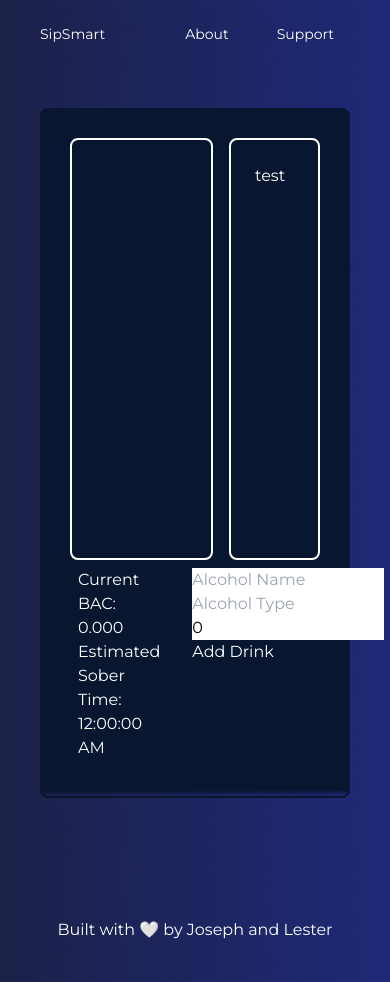
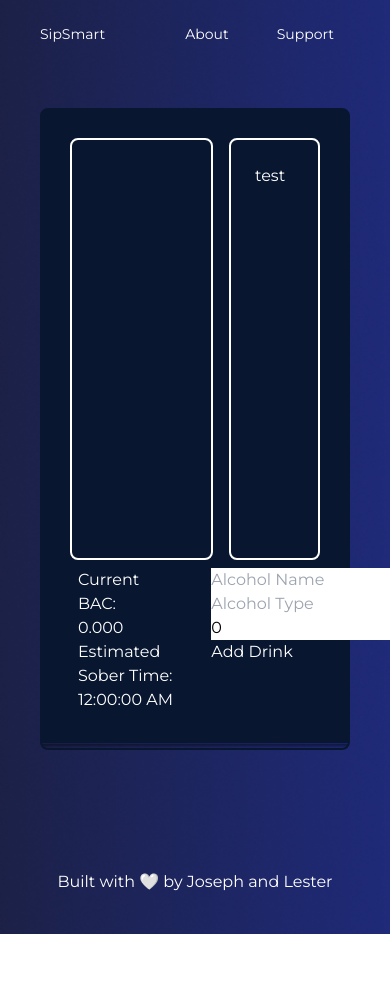
Before and after one commit to josephsookim/alcoholtracker, a Next.js app in the folder alc-tracker/: page /tracker in a window 390 px wide. Shown: the top 982 px of the page. After the commit the page ends 934 px from the top, so only its background shows below. Built offline with nearby package versions, Linux system fonts and the light colour scheme.

Commit message:
:lipstick: Updated user status section to be flex container and responsive.

```diff
--- a/alc-tracker/src/app/components/tracker/UserStatus.tsx
+++ b/alc-tracker/src/app/components/tracker/UserStatus.tsx
@@ -5,9 +5,11 @@ const UserStatus = () => {
   const { userStatus } = useUserStatus();
 
   return (
-    <div>
-      <div>
+    <div className="flex flex-wrap justify-start items-center">
+      <div className="w-full sm:w-auto mr-10">
         <h3>Current BAC: {userStatus.currentBAC.toFixed(3)}</h3>
+      </div>
+      <div className="w-full sm:w-auto">
         <h3>Estimated Sober Time: {new Date(userStatus.soberTimestamp).toLocaleTimeString()}</h3>
       </div>
     </div>
```
